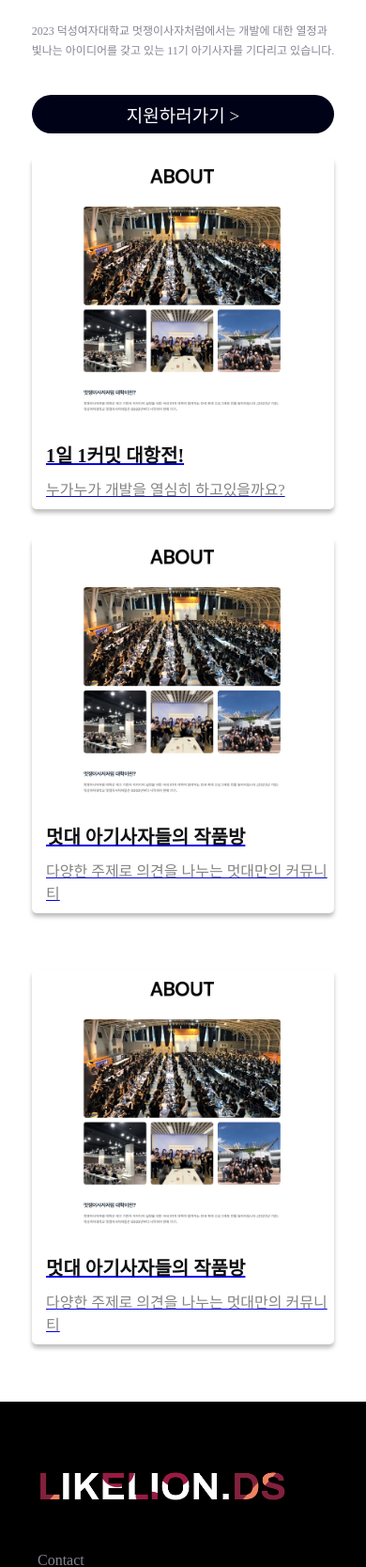
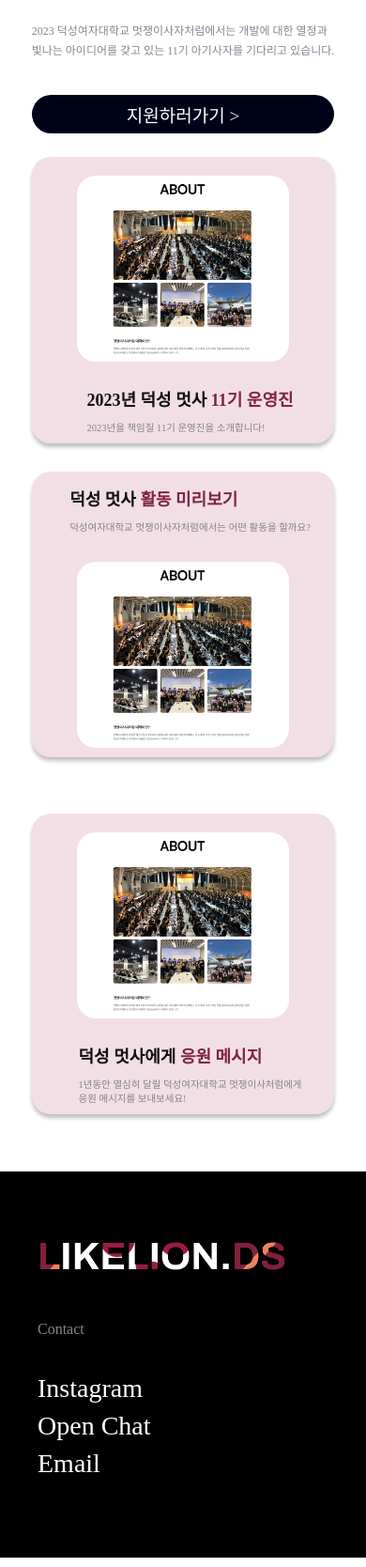
Before and after one commit to kknari/2023likelion, a Django app: template templates/main.html in a window 390 px wide. Shown: the part 512-2180 px from the top of the page at 94% size. Run offline with Django 4.2, Linux system fonts and the light colour scheme; the template is opened without the code that fills it, so the values that code supplies are empty; some web fonts are replaced.

Commit message:
반응형 수정

```diff
--- a/static/css/main.css
+++ b/static/css/main.css
@@ -961,7 +975,7 @@
         /* margin-left:34px; */
         /* margin-right:34px; */
         margin-bottom:30px;
-        background-color: #FFFFFF;
+        background-color:rgba(232, 201, 210, 0.58);
         border-radius:5px;
       }
       .LinkComponent2{
@@ -971,18 +985,17 @@
         /* margin-left:34px; */
         /* margin-right:34px; */
         margin-bottom:60px;
-        background-color: #FFFFFF;
+        background-color: rgba(232, 201, 210, 0.58);
         border-radius:5px;
       }
 
-      .representativeImg{
-        width:100%;
-        border-top-left-radius:5px;
-        border-top-right-radius:5px;
-      }
+      .representativeImg {
+        width: 70%;
+        margin-top: 20px;
+        border-radius: 5px;
+    }
       .representativeTitle1{
-        font-family:Pretendard;
-        font-size:16px;
+        font-size:10.5px;
         color:#848484;
         display:flex;
         flex-direction: column;
@@ -996,9 +1009,14 @@
           margin-bottom: 10px;
       }
       .commit{
-        font-family:Pretendard;
-        font-size:20px;
+        font-size:18px;
         color:#0E1013;
+        margin-top:1px;
+        font-weight: 700;
+      }
+      .commit > span{
+        font-size:18px;
+        color:#80243F;
         margin-top:1px;
         font-weight: 700;
       }
@@ -1040,3 +1058,29 @@
     color: #858694;
     font-size: 20px;
 }
+
+a{text-decoration: none;}
+
+.link{
+    display: flex;
+    flex-direction: column;
+    align-items: center;
+}
+
+.representativeImg {
+    width: 70%;
+    margin-top: 20px;
+    margin-bottom: 10px;
+    border-radius: 20px;
+}
+
+.LinkComponent1{
+    border-radius:20px;
+  }
+  .LinkComponent2{
+    border-radius:20px;
+  }
+
+  .link{
+    border-radius:20px;
+  }
--- a/templates/base.html
+++ b/templates/base.html
@@ -18,5 +18,6 @@
     {% endblock %}
     </body>
     {% include 'footer.html' %}
+    <script src="/static/js/nav_activate.js"></script>
 
 </html>
--- a/templates/header.html
+++ b/templates/header.html
@@ -38,7 +38,7 @@
     </div>
     <div class="navbar_mobile" >
       <a href="{% url 'home' %}"> <img class="navlogo_mobile" src={% static './img/navlogo.png' %}/></a>
-      <a href="javascript:;" class="btn-menu" onclick="Openmenu()"></a>
+      <a href="javascript:;" id = "nav_btn" class="btn-menu" onclick="Openmenu()"></a>
       <div  class="nav_detailbox" >
         <div class="innerdtail">
           <ul>
@@ -52,7 +52,6 @@
       </div>
     </div>
     <script src="/static/js/menu.js"></script>
-    <script src="/static/js/nav_scroll.js"></script>
     <script src="/static/js/nav_click.js"></script>
   </body>
 </html>
--- a/templates/main.html
+++ b/templates/main.html
@@ -71,9 +71,20 @@
           <div class="link">
             <img class="representativeImg" src={% static './img/about.png' %}/>
             <div class="representativeTitle1">
-              <div class="commit">1일 1커밋 대항전!</div>
-              <div class="commit_detail">누가누가 개발을 열심히 하고있을까요?</div>
+              <div class="commit">2023년 덕성 멋사 <span>11기 운영진</span></div>
+              <div class="commit_detail">2023년을 책임질 11기 운영진을 소개합니다!</div>
             </div>
+          </div>
+        </a>
+      </div>
+      <div class="LinkComponent2">
+        <a href="{% url 'home' %}">
+          <div class="link">
+            <div class="representativeTitle1">
+              <div class="commit">덕성 멋사 <span>활동 미리보기</span></div>
+              <div class="commit_detail">덕성여자대학교 멋쟁이사자처럼에서는 어떤 활동을 할까요?</div>
+            </div>
+            <img class="representativeImg" src={% static './img/about.png' %}/>
           </div>
         </a>
       </div>
@@ -82,25 +93,19 @@
           <div class="link">
             <img class="representativeImg" src={% static './img/about.png' %}/>
             <div class="representativeTitle1">
-              <div class="commit">멋대 아기사자들의 작품방</div>
-              <div class="commit_detail">다양한 주제로 의견을 나누는 멋대만의 커뮤니티</div>
-            </div>
-          </div>
-        </a>
-      </div>
-      <div class="LinkComponent2">
-        <a href="{% url 'home' %}">
-          <div class="link">
-            <img class="representativeImg" src={% static './img/about.png' %}/>
-            <div class="representativeTitle1">
-              <div class="commit">멋대 아기사자들의 작품방</div>
-              <div class="commit_detail">다양한 주제로 의견을 나누는 멋대만의 커뮤니티</div>
+              <div class="commit">덕성 멋사에게 <span>응원 메시지</span></div>
+              <div class="commit_detail">1년동안 열심히 달릴 덕성여자대학교 멋쟁이사처럼에게<br>응원 메시지를 보내보세요!</div>
             </div>
           </div>
         </a>
       </div>
     </div>
   </div>
+  <script>
+    $("span:contains('주문취소')").css({color:"red"});
+    $("span:contains('주문취소')").css({color:"red"});
+    $("span:contains('주문취소')").css({color:"red"});
+    </script>
 
 </body>
 {% endblock %}
```
Also changed, not shown: other parts of static/css/main.css (+37 -23 lines), static/js/nav_activate.js (deleted, +0 -11 lines), static/js/menu.js.
